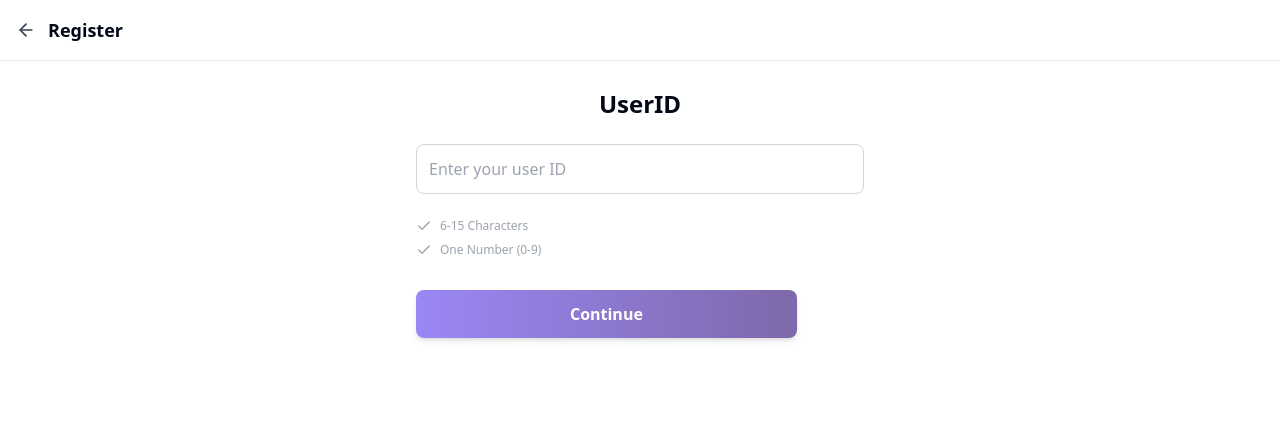
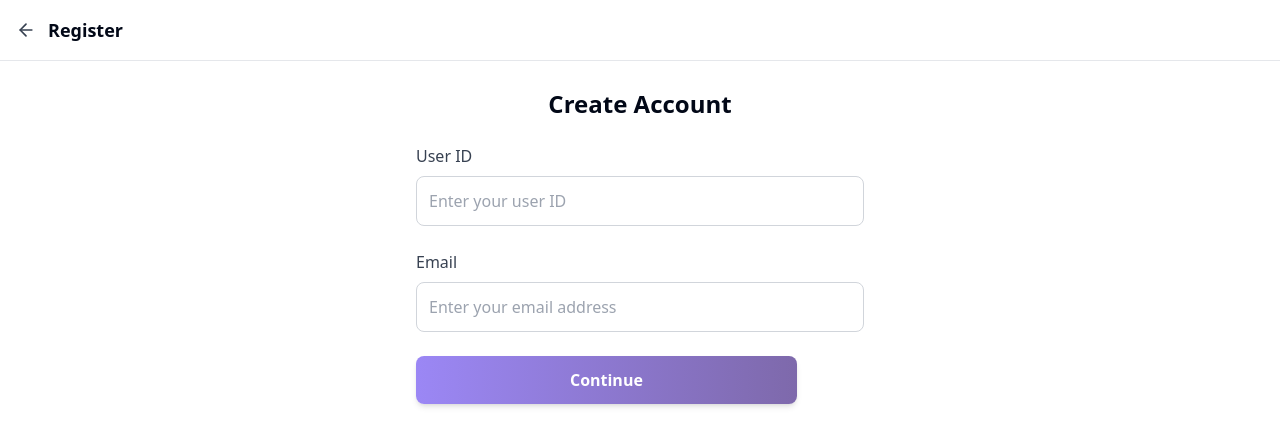
Before and after one commit to solapill/bitvest-navigator, a React (Vite) app: page /register in a window 1280 px wide. Shown: the top 446 px of the page. Built offline with nearby package versions, Linux system fonts and the light colour scheme.

Commit message:
Limit scope to register page
The changes will only affect the register page.

```diff
--- a/src/pages/Register.tsx
+++ b/src/pages/Register.tsx
@@ -14,6 +14,8 @@ const Register = () => {
   // Step 1 state
   const [userId, setUserId] = useState('');
   const [userIdTouched, setUserIdTouched] = useState(false);
+  const [email, setEmail] = useState('');
+  const [emailTouched, setEmailTouched] = useState(false);
 
   // Step 2 state
   const [password, setPassword] = useState('');
@@ -25,6 +27,8 @@ const Register = () => {
   const userIdLength = userId.length >= 6 && userId.length <= 15;
   const userIdHasNumber = /[0-9]/.test(userId);
   const userIdValid = userIdLength && userIdHasNumber;
+
+  const emailValid = /^[^\s@]+@[^\s@]+\.[^\s@]+$/.test(email);
 
   const passwordLength = password.length >= 8 && password.length <= 20;
   const passwordHasSpecial = /[!*%&#@*$]/.test(password);
@@ -41,20 +45,19 @@ const Register = () => {
     passwordHasNumber &&
     passwordsMatch;
 
+  const step1Valid = userIdValid && emailValid;
+
   // Handle form submission
   const handleContinue = async () => {
-    if (step === 1 && userIdValid) {
+    if (step === 1 && step1Valid) {
       setStep(2);
     } else if (step === 2 && passwordValid) {
       try {
         setIsLoading(true);
 
-        // Create a valid email format using the userId
-        const email = `${userId}@bitvest.app`;
-
         // Create new user in Supabase Auth
         const { data, error } = await supabase.auth.signUp({
-          email: email, // Using a properly formatted email
+          email: email,
           password: password,
           options: {
             data: {
@@ -87,12 +90,14 @@ const Register = () => {
 
       <div className="p-6 flex flex-col items-center">
         {step === 1 ? (
-          /* Step 1: User ID */
+          /* Step 1: User ID and Email */
           <div className="w-full max-w-md">
-            <h2 className="text-2xl font-bold mb-6 text-center">UserID</h2>
+            <h2 className="text-2xl font-bold mb-6 text-center">Create Account</h2>
 
             <div className="mb-6">
+              <label htmlFor="userId" className="block text-gray-700 mb-2">User ID</label>
               <input
+                id="userId"
                 type="text"
                 value={userId}
                 onChange={(e) => setUserId(e.target.value)}
@@ -100,9 +105,9 @@ const Register = () => {
                 className="w-full p-3 border border-gray-300 rounded-lg focus:outline-none focus:ring-2 focus:ring-bitvest-purple"
                 placeholder="Enter your user ID"
               />
-            </div>
 
-            <div className="mb-8 space-y-2">
+              {userIdTouched && (
+                <div className="mt-2 space-y-1">
                   <ValidationRule
                     text="6-15 Characters"
                     isValid={userIdLength}
@@ -114,10 +119,35 @@ const Register = () => {
                     isTouched={userIdTouched}
                   />
                 </div>
+              )}
+            </div>
+
+            <div className="mb-6">
+              <label htmlFor="email" className="block text-gray-700 mb-2">Email</label>
+              <input
+                id="email"
+                type="email"
+                value={email}
+                onChange={(e) => setEmail(e.target.value)}
+                onBlur={() => setEmailTouched(true)}
+                className="w-full p-3 border border-gray-300 rounded-lg focus:outline-none focus:ring-2 focus:ring-bitvest-purple"
+                placeholder="Enter your email address"
+              />
+
+              {emailTouched && (
+                <div className="mt-2 space-y-1">
+                  <ValidationRule
+                    text="Valid Email Format"
+                    isValid={emailValid}
+                    isTouched={emailTouched}
+                  />
+                </div>
+              )}
+            </div>
 
             <button
               className="bitvest-button mx-auto"
-              disabled={!userIdValid}
+              disabled={!step1Valid}
               onClick={handleContinue}
             >
               Continue
```
Lines whose indentation alone changed are shown as unchanged.
